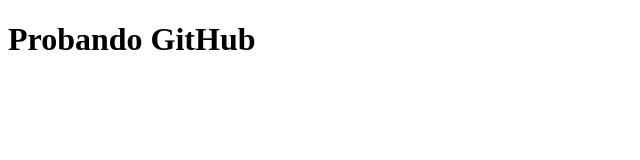
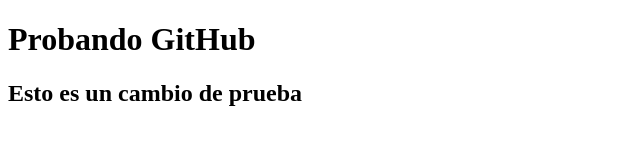
Before and after one commit to Cristobal105/repositorioprueba, a plain HTML site: page index.html in a window 1280 px wide. Shown: the whole page, without its empty margins (0-640 px from the left). Drawn offline with Linux system fonts and the light colour scheme.

Commit message:
Update index.html

```diff
--- a/index.html
+++ b/index.html
@@ -7,5 +7,6 @@
 </head>
 <body>
     <h1>Probando GitHub</h1>
+    <h2>Esto es un cambio de prueba</h2>
 </body>
 </html>
```
